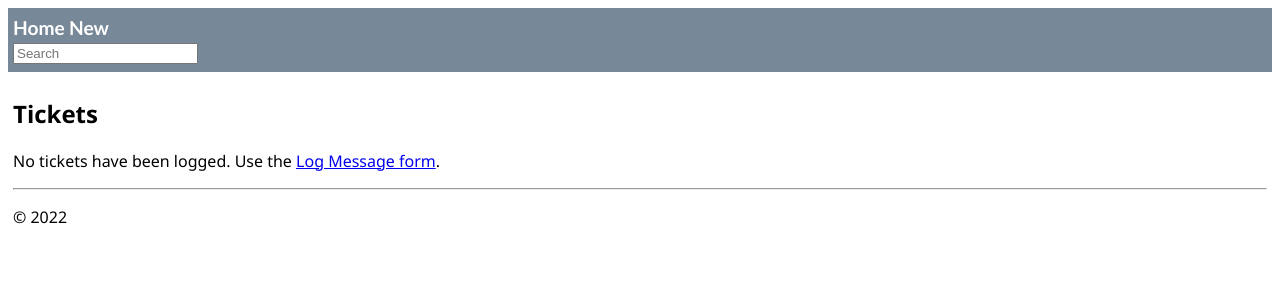
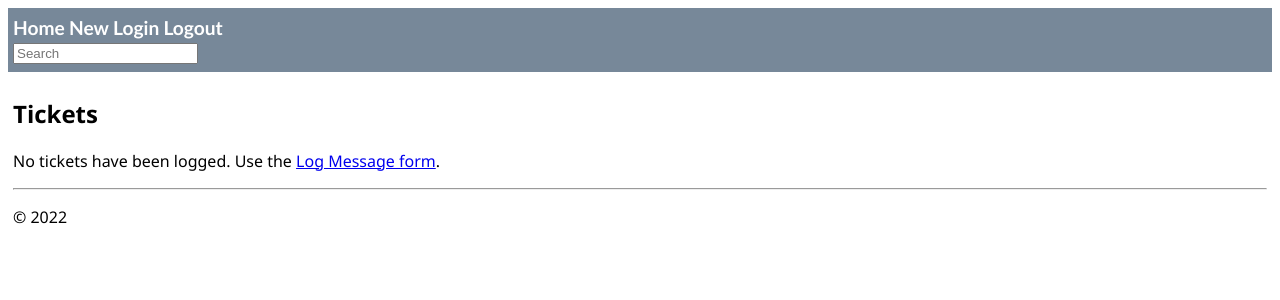
Before and after one commit to snowskeleton/djangoIdun, a Django app: page / in a window 1280 px wide. Shown: the top 300 px of the page. Run offline with Django 4.2, Linux system fonts and the light colour scheme; data that the repository does not hold is empty.

Commit message:
Users now work!

```diff
--- a/hello/templates/hello/layout.html
+++ b/hello/templates/hello/layout.html
@@ -11,6 +11,8 @@
 <div class="navbar">
     <a href="{% url 'home' %}" class="navbar-brand">Home</a>
     <a href="{% url 'add' %}" class="navbar-brand">New</a>
+    <a href="{% url 'login' %}" class="navbar-brand">Login</a>
+    <a href="{% url 'logout' %}" class="navbar-brand">Logout</a>
     <form action="{% url 'searchResults' %}" class="navbar-brand" method="get">
         <input name="q" type="text" placeholder="Search">
       </form>
--- a/hello/urls.py
+++ b/hello/urls.py
@@ -11,6 +11,8 @@ home_list_view = views.HomeListView.as_view(
 urlpatterns = [
     path("", home_list_view, name="home"),
     path("ticket/<ticket>", views.ticket, name="ticket"),
+    path("login/", views.login_view, name="login"),
+    path("logout", views.logout_view, name="logout"),
     path("add/", views.addTicket, name="add"),
     path("part/<part>", views.part, name="part"),
     path("addPart/<ticket>", views.addPart, name="addPart"),
--- a/hello/views.py
+++ b/hello/views.py
@@ -1,10 +1,11 @@
 from django.utils.timezone import datetime
-from django.shortcuts import redirect
-from django.shortcuts import render
+from django.shortcuts import redirect, render
 from django.views.generic import ListView
 from django.db.models import Q
+from django.contrib.auth.decorators import login_required
+from django.contrib.auth import authenticate, login, logout
 
-from .forms import NoteForm, TicketCreateForm, PartsForm, ButtonButton
+from .forms import NoteForm, TicketCreateForm, PartsForm, ButtonButton, LoginForm
 from .models import Ticket, Part
 
 
@@ -17,6 +18,7 @@ class HomeListView(ListView):
         return context
 
 
+@login_required
 def ticket(request, ticket):
     ticket = Ticket.whoamI(ticket)
     form = ButtonButton(request.POST or None)
@@ -33,6 +35,7 @@ def ticket(request, ticket):
     return render(request, "hello/ticket.html", {'ticket': ticket })
 
 
+@login_required
 def addPart(request, ticket):
     ticket = Ticket.whoamI(ticket)
     form = PartsForm(ticket=ticket)
@@ -46,6 +49,7 @@ def addPart(request, ticket):
         return render(request, "hello/addPart.html", { 'form': form, 'ticket': ticket})
 
 
+@login_required
 def note(request, ticket):
     ticket = Ticket.whoamI(ticket)
     form = NoteForm(request.POST or None)
@@ -58,6 +62,7 @@ def note(request, ticket):
     return render(request, "hello/note.html", { 'form': form, 'ticket': ticket})
 
 
+@login_required
 def part(request, part):
     part = Part.objects.filter(id=part)[0]
     form = ButtonButton(request.POST or None)
@@ -75,7 +80,7 @@ def part(request, part):
 
     return render(request, "hello/part.html", {'form': form , 'part': part})
 
-
+@login_required
 def addTicket(request):
     form = TicketCreateForm(request.POST or None)
 
@@ -93,9 +98,27 @@ class SearchResultsView(ListView):
     model = Ticket
     template_name = 'searchResults.html'
 
+    @login_required
     def get_queryset(self):
         query = self.request.GET.get('q')
         object_list = Ticket.objects.filter(
            Q(id__icontains=query)
         )
         return object_list
+
+def login_view(request):
+    form = LoginForm(request.POST or None)
+    if form.is_valid():
+        username = form.cleaned_data.get("username")
+        password = form.cleaned_data.get("password")
+        user = authenticate( request, username=username, password=password)
+        if user == None:
+            return 401
+        else:
+            login(request, user)
+            return redirect("/")
+    return render(request, "hello/login.html", {"form": form})
+
+def logout_view(request):
+    logout(request)
+    return redirect("/login/")
--- a/web_project/settings.py
+++ b/web_project/settings.py
@@ -101,6 +101,8 @@ AUTH_PASSWORD_VALIDATORS = [
     },
 ]
 
+LOGIN_URL = "/login"
+LOGIN_REDIRECT_URL = "/"
 
 # Internationalization
 # https://docs.djangoproject.com/en/4.0/topics/i18n/
```
Also changed, not shown: hello/forms.py (+20 -0 lines), hello/templates/hello/login.html (added, +11 -0 lines).
